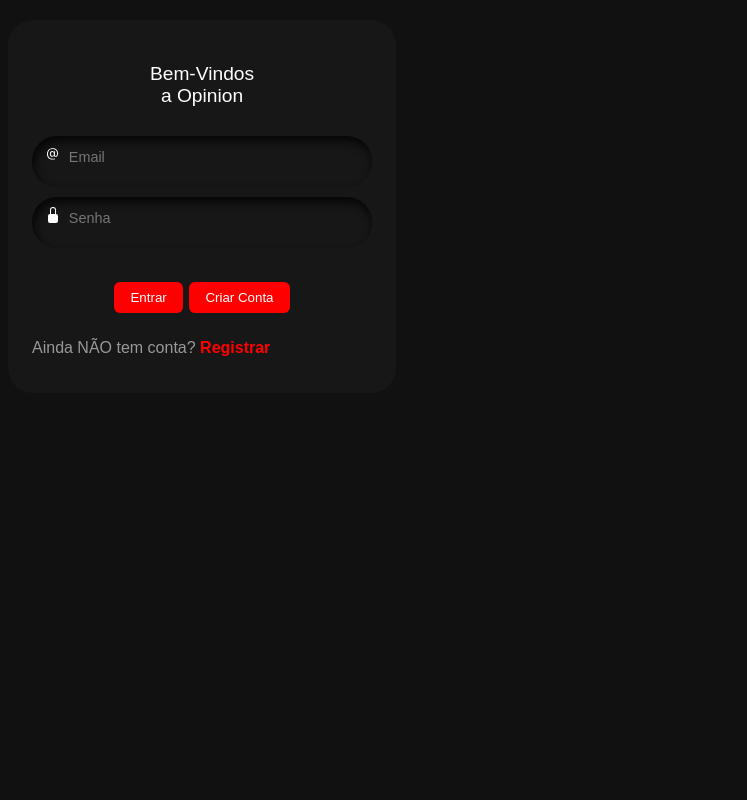
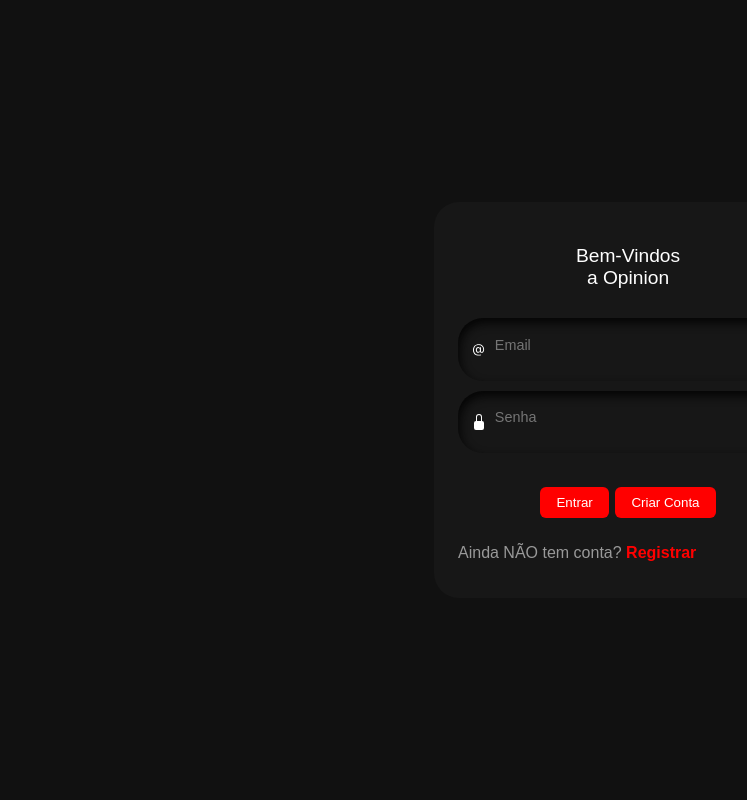
Before and after one commit to Mehranzin/MyOp, a Flask app: page /login in a window 1280 px wide. Shown: the whole page, without its empty margins (12-759 px from the left). Run offline with Flask 3, Linux system fonts and the light colour scheme.

Commit message:
Repáginada no login 1

```diff
--- a/static/style.css
+++ b/static/style.css
@@ -665,7 +665,7 @@ button:active {
   color: #ffffff;
 }
 
-.body {
+body {
   margin: 0;
   padding: 0;
   height: 100vh;
@@ -701,10 +701,10 @@ button:active {
 
 .field {
   display: flex;
-  align-items: flex-start;
+  align-items: center;
   gap: 0.5em;
   border-radius: 25px;
-  padding: 0.2em 0.8em;
+  padding: 0.3em 0.8em;
   background-color: #171717;
   box-shadow: inset 2px 5px 10px rgb(5, 5, 5);
 }
@@ -714,7 +714,6 @@ button:active {
   width: 1em;
   fill: white;
   flex-shrink: 0;
-  margin-top: 0.4em;
 }
 
 .input-field {
@@ -724,8 +723,8 @@ button:active {
   width: 100%;
   color: #d3d3d3;
   font-size: 0.9em;
-  padding: 0.1em 0 0.2em 0;
-  line-height: 1em;
+  padding: 0.4em 0;
+  line-height: 1.2em;
 }
 
 .form .btn {
```
